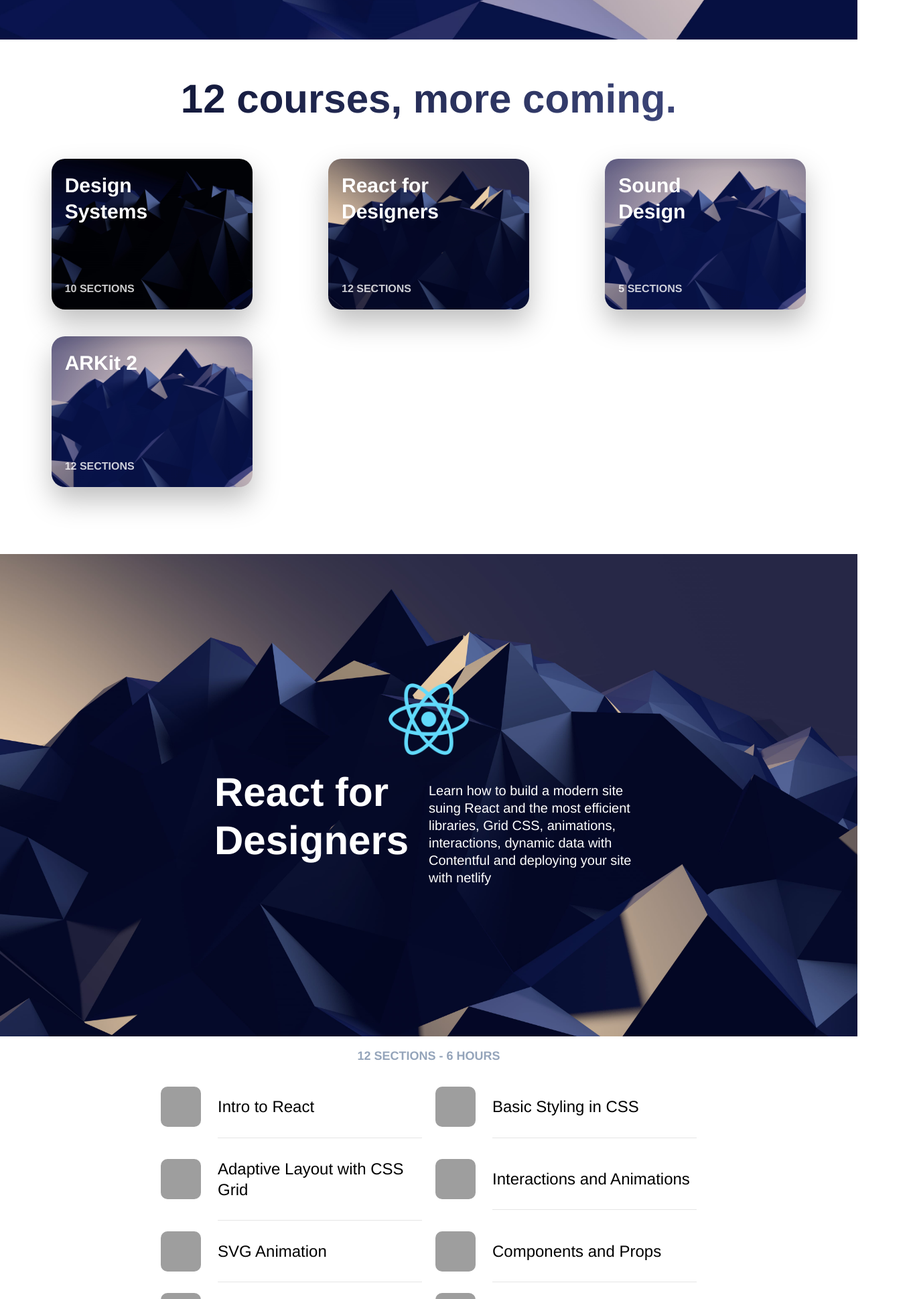
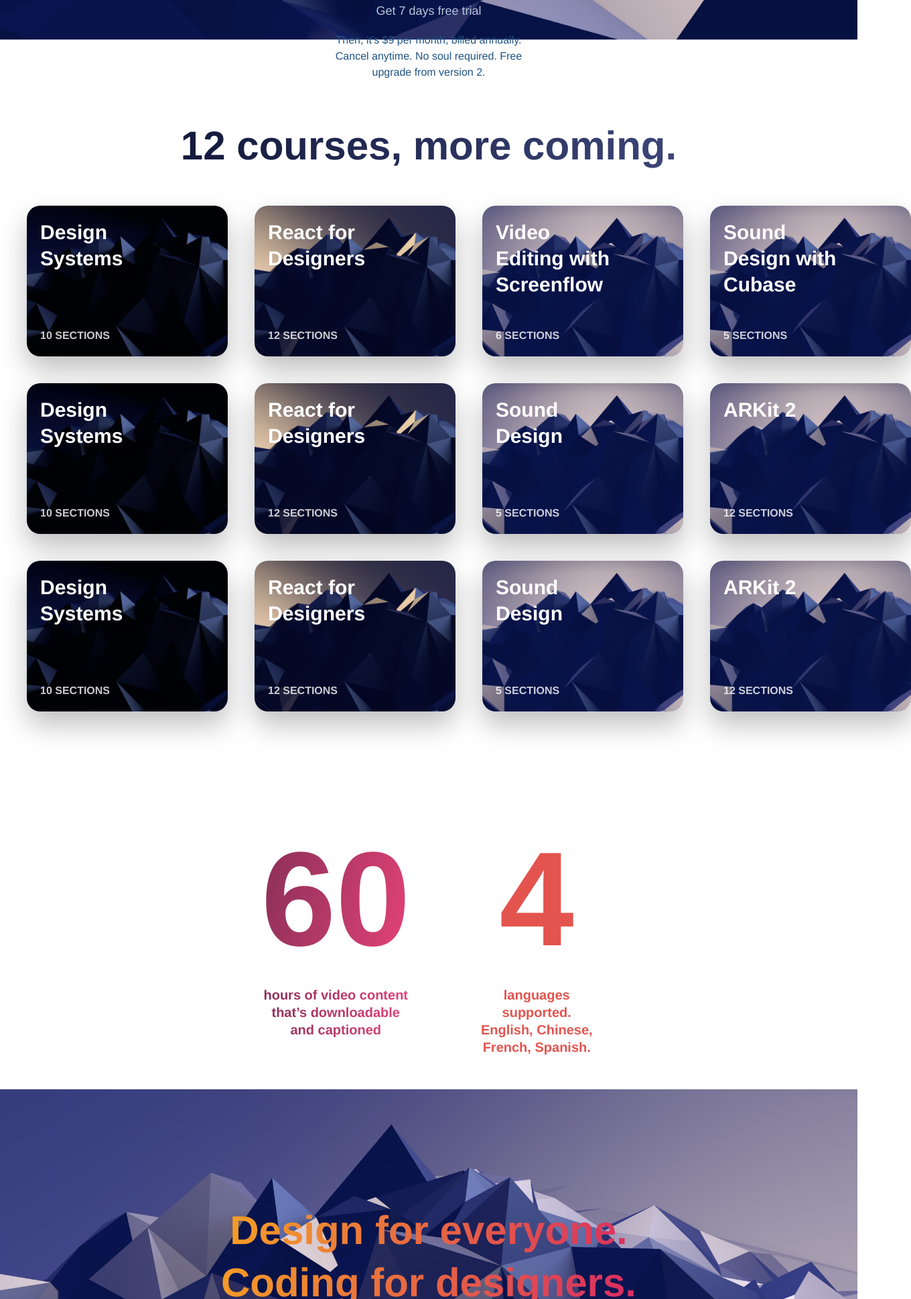
Before and after one commit to davidosemwegie/design-code-react-app, a Gatsby site: page / in a window 1280 px wide. Shown: the part 861-2800 px from the top of the page at 67% size, 1360 px wide, since content can reach past the window. Built offline with nearby package versions, Linux system fonts and the light colour scheme; Gatsby itself is replaced by a stand-in of ours; grey boxes are pictures that could not be loaded.

Commit message:
made lost of progress on the stats sections

```diff
--- a/src/components/header.css
+++ b/src/components/header.css
@@ -16,7 +16,7 @@
   max-width: 800px;
   margin: 0 auto;
   display: grid;
-    grid-template-columns: repeat(5, auto);
+  grid-template-columns: repeat(6, auto);
   /*equiblaent to auto auto auto auto*/
   align-items: center;
   justify-items: center;
@@ -29,11 +29,11 @@
 
 .Header button {
   padding: 8px 20px;
-    background: #56CCF2;
+  background: #56ccf2;
   border-radius: 10px;
   font-size: 20px;
   border: none;
-    font-weight: 700!important;
+  font-weight: 700 !important;
   outline: none;
   cursor: pointer;
   transition: 1s cubic-bezier(0.2, 0.8, 0.2, 1);
@@ -54,7 +54,11 @@
     grid-template-columns: repeat(4, auto);
   }
   /*HOW TTO HIDE A COLUMN*/
-    .Header a:nth-child(4) {
+  .Header a:nth-child(6) {
+    display: none;
+  }
+
+  .Header a:nth-child(5) {
     display: none;
   }
 }
--- a/src/components/header.js
+++ b/src/components/header.js
@@ -39,8 +39,9 @@
           <Link to="">Courses</Link>
           <Link to="">Downloads</Link>
           <Link to="">Workshops</Link>
+          <Link to="">Sign In</Link>
           <Link to="">
-            <button>Buy</button>
+            <button>Try for free</button>
           </Link>
         </div>
       </div>
--- a/src/components/layout.css
+++ b/src/components/layout.css
@@ -22,7 +22,7 @@
 
 .HeroGroup {
   margin: 0 auto;
-  max-width: 500px;
+  max-width: 600px;
   padding: 150px 50px;
   text-align: center;
 }
@@ -58,6 +58,10 @@
   border: 1px solid rgba(255, 255, 255, 0.25);
   border-radius: 20px;
   transition: 0.8s cubic-bezier(0.2, 0.8, 0.2, 1);
+}
+
+.Hero span {
+  color: #9de1e5;
 }
 
 .Hero a:hover {
@@ -96,9 +100,9 @@
 
 .Hero .Logos {
   display: grid;
-  grid-template-columns: repeat(6, 1fr);
+  grid-template-columns: repeat(7, 1fr);
   grid-gap: 40px;
-  margin: 100px 0;
+  margin: 80px auto;
   justify-items: center;
 }
 
@@ -109,7 +113,7 @@
 }
 
 .Cards h2 {
-  margin: 50px 20px;
+  margin: 120px 20px 50px;
   font-size: 60px;
   text-align: center;
   font-weight: 700;
@@ -121,7 +125,7 @@
 .CardGroup {
   margin: 50px 40px 100px;
   display: grid;
-  grid-template-columns: repeat(3, 3fr);
+  grid-template-columns: repeat(4, 4fr);
   grid-gap: 40px;
   justify-items: center;
 }
@@ -137,3 +141,31 @@
     grid-template-columns: repeat(1, 1fr);
   }
 }
+
+.ActionGroup {
+  max-width: 300px;
+  margin: 0 auto 50px;
+  position: relative;
+  z-index: 1;
+}
+
+.ActionGroup button {
+  border: none;
+  padding: 10px 40px;
+  font-size: 24px;
+  border-radius: 50px;
+  font-weight: 700;
+  background: linear-gradient(140deg, #4b26ff 0%, #b01eff 100%);
+  color: white;
+}
+
+.ActionGroup .subTitle {
+  color: #b9c8dd;
+  font-size: 18px;
+  font-weight: 600px;
+}
+
+.ActionGroup p {
+  color: #205284;
+  font-size: 16px;
+}
--- /dev/null
+++ b/src/components/stats.js
@@ -0,0 +1,133 @@
+import React from "react"
+import styled from "styled-components"
+import Wave from "./wave"
+
+const StatsGroup = styled.div``
+
+const StatsTitleSection = styled.div`
+  display: grid;
+  grid-template-columns: repeat(2, 1fr);
+  max-width: 600px;
+  margin: 0 auto;
+`
+
+const StatsTitleGroup = styled.div`
+  text-align: center;
+  padding: 50px;
+`
+
+const StatsTitleLeft = styled.h1`
+  font-size: 200px;
+  margin: 0;
+  padding: 0;
+  background: linear-gradient(104deg, #852f56 0%, #e84378 100%);
+  -webkit-background-clip: text;
+  -webkit-text-fill-color: transparent;
+`
+
+const StatsTextLeft = styled.p`
+  margin: 0;
+  padding: 0;
+  background: linear-gradient(104deg, #852f56 0%, #e84378 100%);
+  -webkit-background-clip: text;
+  -webkit-text-fill-color: transparent;
+  font-weight: 600;
+`
+
+const StatsTitleRight = styled.h1`
+  font-size: 200px;
+  margin: 0;
+  padding: 0;
+  background: linear-gradient(104deg, #e3544e 0%, #e3544e 100%);
+  -webkit-background-clip: text;
+  -webkit-text-fill-color: transparent;
+`
+
+const StatsTextRight = styled.p`
+  margin: 0;
+  padding: 0;
+  background: linear-gradient(104deg, #e3544e 0%, #e3544e 100%);
+  -webkit-background-clip: text;
+  -webkit-text-fill-color: transparent;
+  font-weight: 600;
+`
+
+const StatsImageGroup = styled.div`
+  background: url(${props => props.image});
+  height: 500px;
+  background-size: cover;
+  position: relative;
+  /* display: flexbox;
+  justify-content: center;
+  align-items: center;
+  flex-direction: column; */
+`
+
+const StatsImageTextGroup = styled.div`
+  height: 100%;
+  display: flexbox;
+  justify-content: center;
+  align-items: center;
+`
+
+const StatsImageText = styled.p`
+  font-size: 60px;
+  font-weight: bold;
+  background: linear-gradient(104deg, #f5a124 0%, #d82b63 100%);
+  -webkit-background-clip: text;
+  -webkit-text-fill-color: transparent;
+  text-align: center;
+  justify-self: center;
+  align-self: center;
+`
+
+const WaveBottom = styled.div`
+  position: absolute;
+  width: 100%;
+  bottom: -6px;
+`
+
+const WaveTop = styled.div`
+  position: absolute;
+  width: 100%;
+  top: -6px;
+  transform: rotate(180deg);
+`
+
+const Stats = props => (
+  <StatsGroup>
+    <StatsTitleSection>
+      <StatsTitleGroup>
+        <StatsTitleLeft>60</StatsTitleLeft>
+        <StatsTextLeft>
+          hours of video content <br /> that’s downloadable and captioned
+        </StatsTextLeft>
+      </StatsTitleGroup>
+      <StatsTitleGroup>
+        <StatsTitleRight>4</StatsTitleRight>
+        <StatsTextRight>
+          languages supported.
+          <br /> English, Chinese, French, Spanish.
+        </StatsTextRight>
+      </StatsTitleGroup>
+    </StatsTitleSection>
+    <StatsImageGroup image={props.image}>
+      <WaveTop>
+        <Wave />
+      </WaveTop>
+
+      <StatsImageTextGroup>
+        <StatsImageText>
+          Design for everyone. <br />
+          Coding for designers.
+        </StatsImageText>
+      </StatsImageTextGroup>
+
+      <WaveBottom>
+        <Wave />
+      </WaveBottom>
+    </StatsImageGroup>
+  </StatsGroup>
+)
+
+export default Stats
--- a/src/pages/index.js
+++ b/src/pages/index.js
@@ -10,6 +10,7 @@
 import staticdata from "../../staticdata.json"
 import Cell from "../components/cell"
 import styled from "styled-components"
+import Stats from "../components/stats"
 
 const SectionCaption = styled.p`
   font-weight: 600;
@@ -37,7 +38,7 @@
     <div className="Hero">
       <div className="HeroGroup">
         <h1>
-          Learn to <br /> design and code modern apps
+          Learn to <br /> design and code <span>modern apps</span>
         </h1>
         <p>
           Complete courses about the best tools and design systems. Prototype
@@ -50,7 +51,24 @@
           <img src={require("../images/logo-studio.png")} width="50px" />
           <img src={require("../images/logo-framer.png")} width="50px" />
           <img src={require("../images/logo-react.png")} width="50px" />
+          <img src={require("../images/logo-xcode.png")} width="50px" />
           <img src={require("../images/logo-swift.png")} width="50px" />
+        </div>
+        {/* <TrialGroup>
+          <TrialButton>Try for free</TrialButton>
+          <TrialSubtitle>Get 7 days free trial</TrialSubtitle>
+          <TrialText>
+            Then, it’s $9 per month, billed annually. Cancel anytime. No soul
+            required. Free upgrade from version 2.
+          </TrialText>
+        </TrialGroup> */}
+        <div className="ActionGroup">
+          <button>Try for free</button>
+          <p className="subTitle">Get 7 days free trial</p>
+          <p>
+            Then, it’s $9 per month, billed annually. Cancel anytime. No soul
+            required. Free upgrade from version 2.
+          </p>
         </div>
       </div>
       <Wave />
@@ -58,6 +76,46 @@
     <div className="Cards">
       <h2>12 courses, more coming.</h2>
       <div className="CardGroup">
+        <Card
+          title="Design Systems"
+          text="10 sections"
+          image={require("../images/wallpaper.jpg")}
+        />
+        <Card
+          title="React for Designers"
+          text="12 sections"
+          image={require("../images/wallpaper2.jpg")}
+        />
+        <Card
+          title="Video Editing with Screenflow"
+          text="6 sections"
+          image={require("../images/wallpaper3.jpg")}
+        />
+        <Card
+          title="Sound Design with Cubase"
+          text="5 sections"
+          image={require("../images/wallpaper3.jpg")}
+        />
+        <Card
+          title="Design Systems"
+          text="10 sections"
+          image={require("../images/wallpaper.jpg")}
+        />
+        <Card
+          title="React for Designers"
+          text="12 sections"
+          image={require("../images/wallpaper2.jpg")}
+        />
+        <Card
+          title="Sound Design"
+          text="5 sections"
+          image={require("../images/wallpaper3.jpg")}
+        />
+        <Card
+          title="ARKit 2"
+          text="12 sections"
+          image={require("../images/wallpaper3.jpg")}
+        />
         <Card
           title="Design Systems"
           text="10 sections"
@@ -80,7 +138,8 @@
         />
       </div>
     </div>
-    <Section
+    <Stats image={require("../images/wallpaper4.jpg")} />
+    {/* <Section
       image={require("../images/wallpaper2.jpg")}
       logo={require("../images/logo-react.png")}
       title="React for Designers"
@@ -92,7 +151,7 @@
       {staticdata.cells.map(cell => (
         <Cell key={cell.title} title={cell.title} image={cell.image} />
       ))}
-    </SectionCellGroup>
+    </SectionCellGroup> */}
   </Layout>
 )
 
```
Lines whose indentation alone changed are shown as unchanged.
